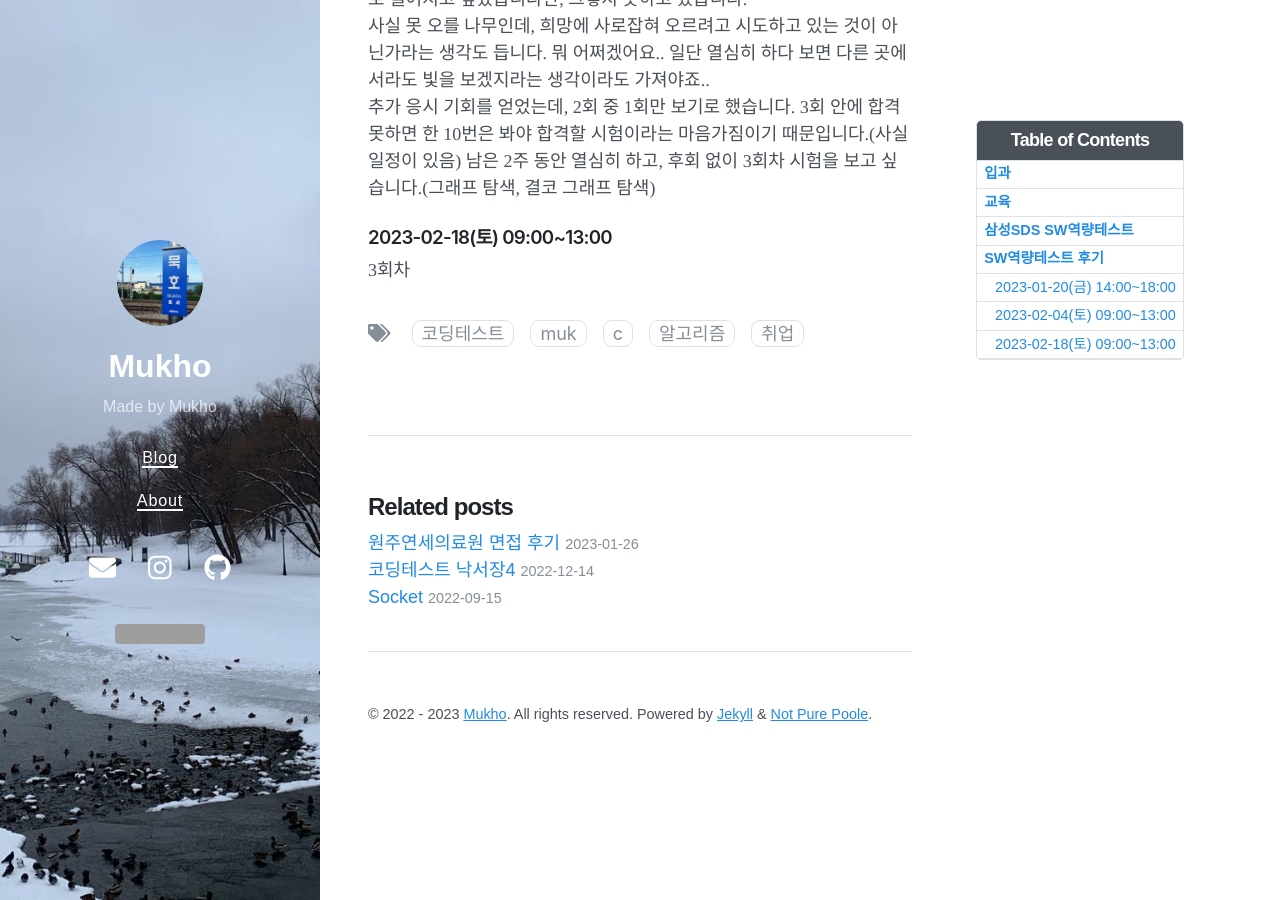
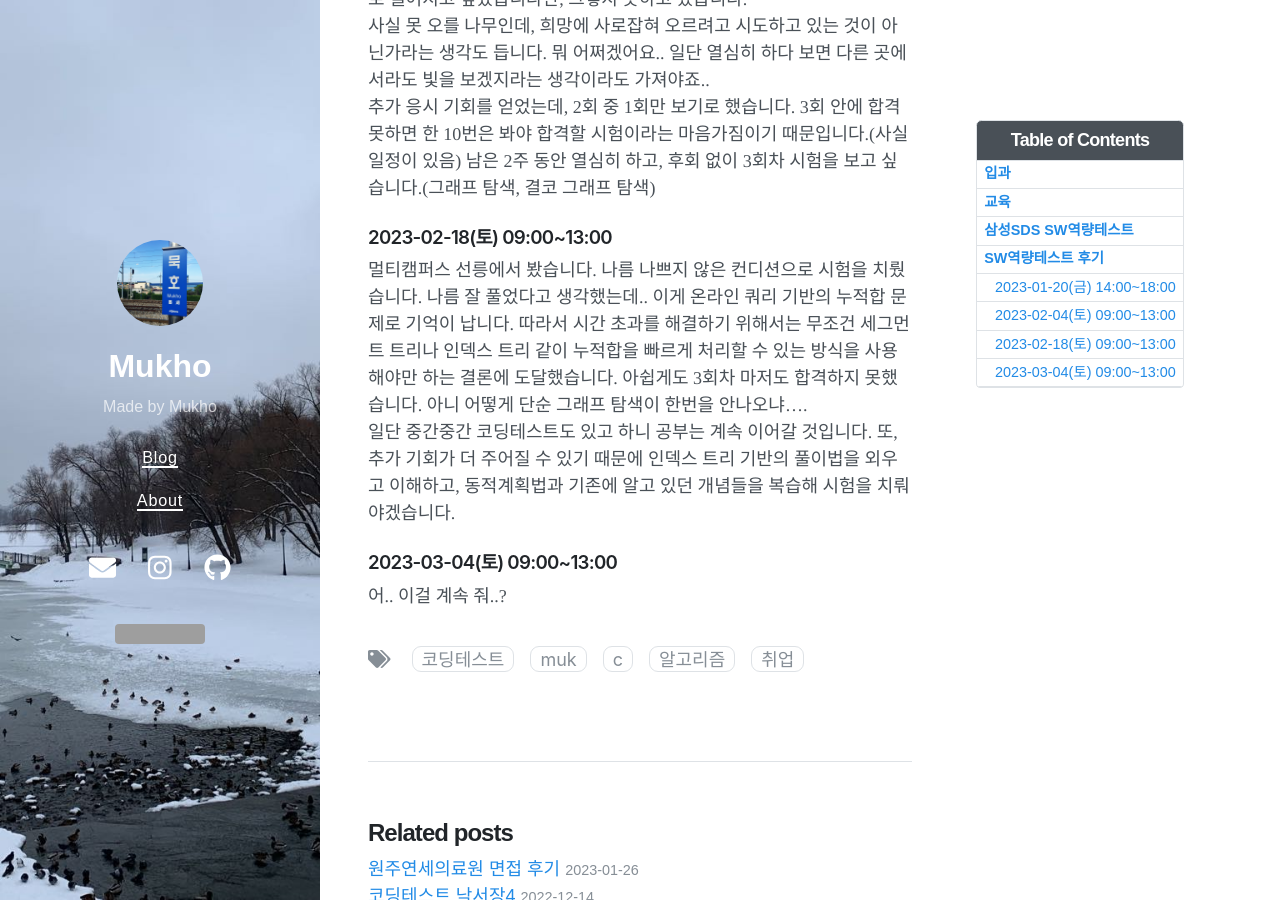
Before and after one commit to mukhoplus/mukhoplus.github.io, a Jekyll site: the page built from _posts/2023-01-18-삼성SDS 2023년 상반기 대학생 알고리즘 특강 (이른) 후기.md, in a window 1280 px wide and 900 px high, scrolled down 3142 px. Built offline with Jekyll 4.4.1, drawn with Linux system fonts in a browser that asks for light colours; nearby versions of some CDN libraries; comment, search, counter and statistics services are not loaded; some of the changed text lies outside the part shown; grey boxes are pictures that could not be loaded.

Commit message:
3회차 시험 후기

```diff
--- a/_posts/2023-01-18-삼성SDS 2023년 상반기 대학생 알고리즘 특강 (이른) 후기.md
+++ b/_posts/2023-01-18-삼성SDS 2023년 상반기 대학생 알고리즘 특강 (이른) 후기.md
@@ -58,4 +58,10 @@ PS) 아, 원주연세의료원 면접 대상자가 되었습니다. 다음주
 
 ### 2023-02-18(토) 09:00~13:00
 
-3회차<br>
+멀티캠퍼스 선릉에서 봤습니다. 나름 나쁘지 않은 컨디션으로 시험을 치뤘습니다. 나름 잘 풀었다고 생각했는데.. 이게 온라인 쿼리 기반의 누적합 문제로 기억이 납니다. 따라서 시간 초과를 해결하기 위해서는 무조건 세그먼트 트리나 인덱스 트리 같이 누적합을 빠르게 처리할 수 있는 방식을 사용해야만 하는 결론에 도달했습니다. 아쉽게도 3회차 마저도 합격하지 못했습니다. 아니 어떻게 단순 그래프 탐색이 한번을 안나오냐....<br>
+일단 중간중간 코딩테스트도 있고 하니 공부는 계속 이어갈 것입니다. 또, 추가 기회가 더 주어질 수 있기 때문에 인덱스 트리 기반의 풀이법을 외우고 이해하고, 동적계획법과 기존에 알고 있던 개념들을 복습해 시험을 치뤄야겠습니다.<br>
+
+
+### 2023-03-04(토) 09:00~13:00
+
+어.. 이걸 계속 줘..?
```
Also changed, not shown: other parts of _posts/2023-01-18-삼성SDS 2023년 상반기 대학생 알고리즘 특강 (이른) 후기.md (+1 -1 lines).
